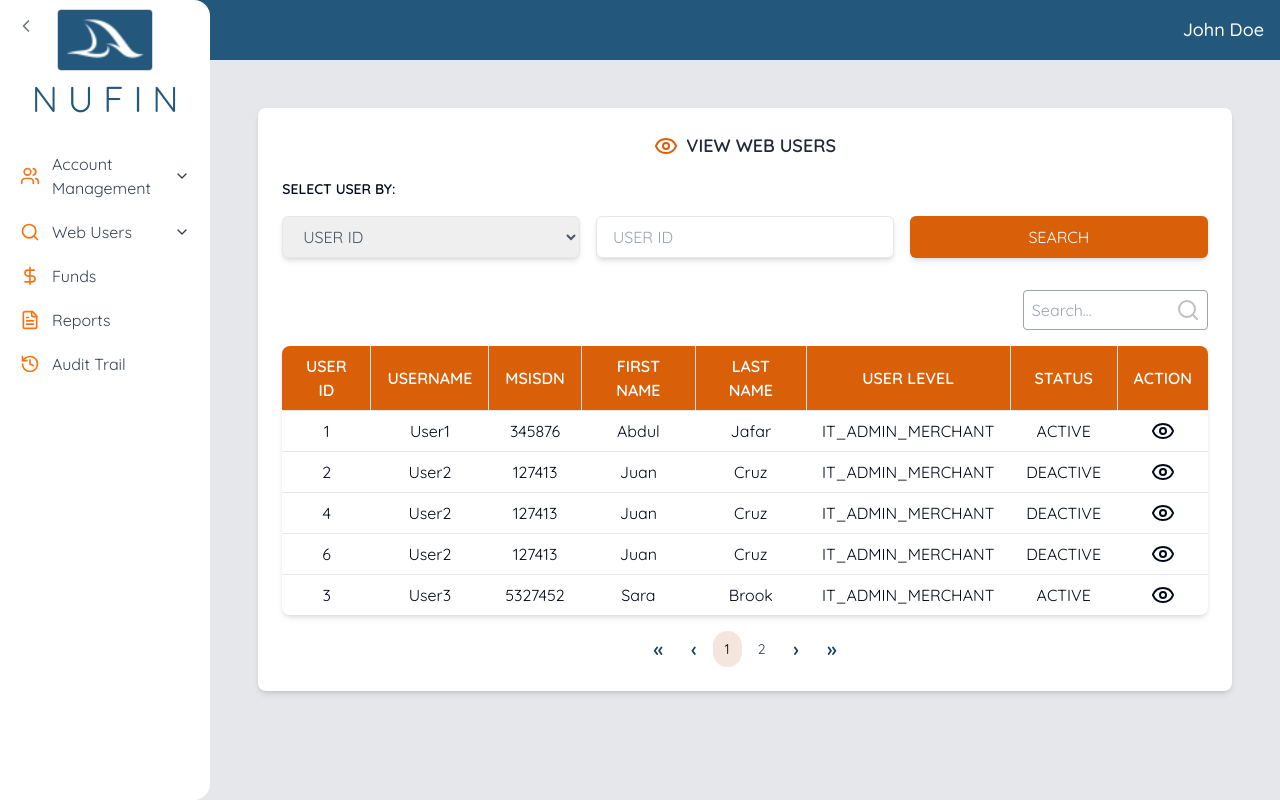
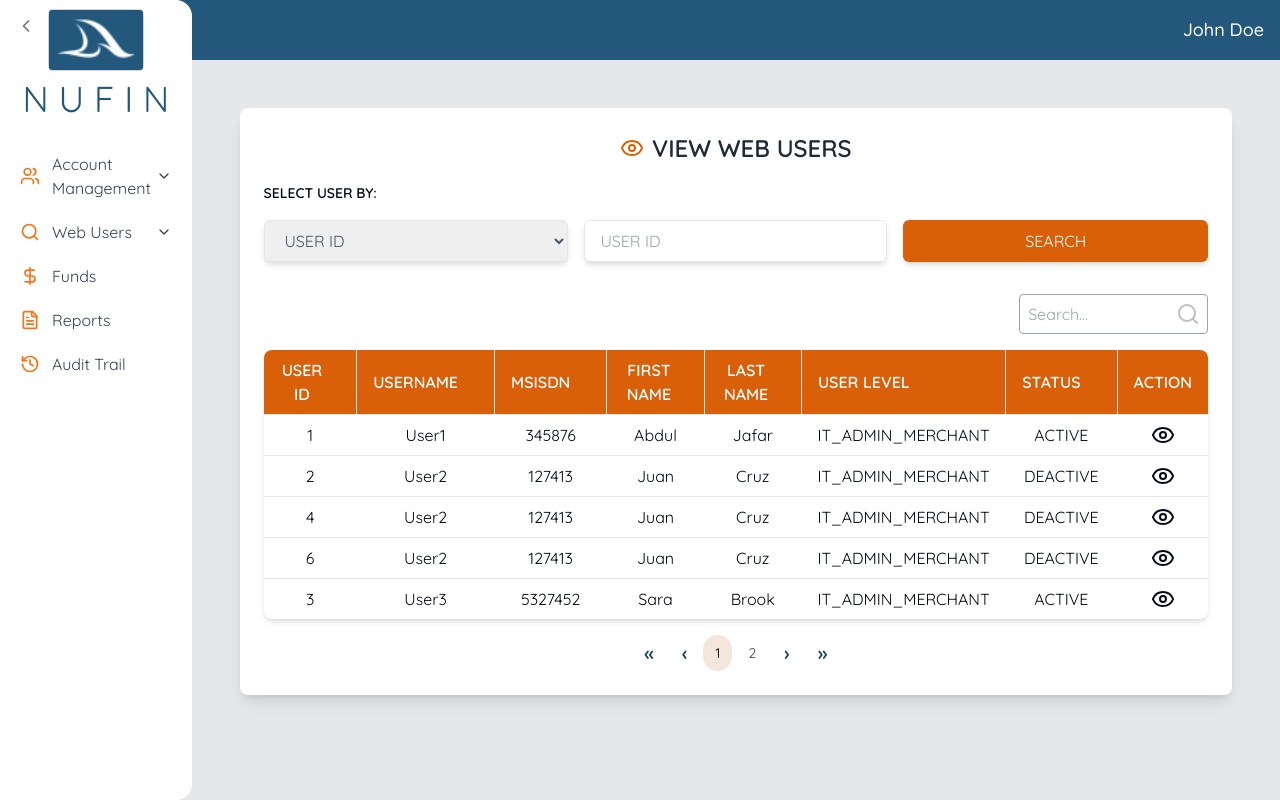
Before and after one commit to JayrTlcfzc/MerchantGUI, a React (Vite) app: page /web-users/view-web-users in a window 1280 px wide. Built offline with nearby package versions, Linux system fonts and the light colour scheme.

Commit message:
Sorting & Pagination Enhancement

```diff
--- a/src/pages/AccountManagement/viewPendingSubscriber.jsx
+++ b/src/pages/AccountManagement/viewPendingSubscriber.jsx
@@ -1,5 +1,5 @@
 import React, { useState } from "react";
-import { Eye, Search } from "lucide-react";
+import { Eye, Search, ArrowDownUp, X } from "lucide-react";
 
 const ViewPendingSubscriber = () => {
   const [searchInput, setSearchInput] = useState("");
@@ -58,7 +58,7 @@ const ViewPendingSubscriber = () => {
         <button
           key={i}
           onClick={() => paginate(i)}
-          className={`px-3 py-1 mx-1 rounded-full text-sm ${currentPage === i ? 'bg-[#F4E6DC] text-black' : 'bg-gray-200 text-gray-700'}`}
+          className={`px-3 py-1 mx-1 hover:bg-[#F3EEEB] rounded-full text-sm ${currentPage === i ? 'bg-[#F4E6DC] text-black' : 'bg-gray-200 text-gray-700'}`}
         >
           {i}
         </button>
@@ -68,8 +68,8 @@ const ViewPendingSubscriber = () => {
   };
 
   return (
-    <div className="min-h-screen bg-gray-100 p-6">
-      <div className="max-w-4xl mx-auto bg-white p-6 rounded shadow-md">
+    <div className="min-h-screen bg-gray-200 p-8">
+      <div className="max-w-7xl mx-auto bg-white p-6 rounded-lg shadow-lg">
 
         {/* Page Title */}
         <h2 className="text-2xl font-semibold text-gray-800 flex items-center justify-center mb-10">
@@ -95,7 +95,7 @@ const ViewPendingSubscriber = () => {
             <X
                 color='#BFBFBF'
                 onClick={() => setSearchInput('')}
-                className='absolute right-2 top-1/2 -translate-y-1/2'
+                className='absolute right-2 top-1/2 -translate-y-1/2 cursor-pointer'
             />)
           }
         </div>
@@ -104,17 +104,29 @@ const ViewPendingSubscriber = () => {
         <table className="min-w-full divide-y table-auto border-collapse rounded-lg shadow overflow-hidden shadow-md">
           <thead className="rounded bg-[#D95F08] text-white">
             <tr className="divide-x divide-gray-200">
-              <th className="px-4 py-2 cursor-pointer" onClick={() => requestSort("firstname")}>
-                FIRST NAME
+              <th className="px-4 py-2 cursor-pointer group hover:bg-[#E4813A]" onClick={() => requestSort("firstname")}>
+                <span className="flex items-center justify-between">
+                  FIRST NAME
+                  <ArrowDownUp className="inline-block ml-1 w-4 h-4 opacity-0 group-hover:opacity-100"/>
+                </span>
               </th>
-              <th className="px-4 py-2 cursor-pointer" onClick={() => requestSort("lastname")}>
-                LAST NAME
+              <th className="px-4 py-2 cursor-pointer group hover:bg-[#E4813A]" onClick={() => requestSort("lastname")}>
+                <span className="flex items-center justify-between">
+                  LAST NAME
+                  <ArrowDownUp className="inline-block ml-1 w-4 h-4 opacity-0 group-hover:opacity-100"/>
+                </span>
               </th>
-              <th className="px-4 py-2 cursor-pointer" onClick={() => requestSort("msisdn")}>
-                MSISDN
+              <th className="px-4 py-2 cursor-pointer group hover:bg-[#E4813A]" onClick={() => requestSort("msisdn")}>
+                <span className="flex items-center justify-between">
+                  MSISDN
+                  <ArrowDownUp className="inline-block ml-1 w-4 h-4 opacity-0 group-hover:opacity-100"/>
+                </span>
               </th>
-              <th className="px-4 py-2 cursor-pointer" onClick={() => requestSort("status")}>
-                STATUS
+              <th className="px-4 py-2 cursor-pointer group hover:bg-[#E4813A]" onClick={() => requestSort("status")}>
+                <span className="flex items-center justify-between">
+                  STATUS
+                  <ArrowDownUp className="inline-block ml-1 w-4 h-4 opacity-0 group-hover:opacity-100"/>
+                </span>
               </th>
             </tr>
           </thead>
@@ -142,14 +154,14 @@ const ViewPendingSubscriber = () => {
         <div className="flex justify-center mt-4 space-x-1">
           <button
             onClick={() => paginate(1)}
-            className="px-3 py-1 bg-none text-xl text-[#19405A] font-bold"
+            className="px-3 py-1 bg-none text-xl text-[#19405A] font-bold rounded-full hover:bg-[#F3EEEB]"
             disabled={currentPage === 1}
           >
             «
           </button>
           <button
             onClick={() => paginate(currentPage - 1)}
-            className="px-3 py-1 bg-none text-xl text-[#19405A] font-bold"
+            className="px-3 py-1 bg-none text-xl text-[#19405A] font-bold rounded-full hover:bg-[#F3EEEB]"
             disabled={currentPage === 1}
           >
             ‹
@@ -157,14 +169,14 @@ const ViewPendingSubscriber = () => {
           {renderPageNumbers()} {/* PAGE NUMBERS */}
           <button
             onClick={() => paginate(currentPage + 1)}
-            className="px-3 py-1 bg-none text-xl text-[#19405A] font-bold"
+            className="px-3 py-1 bg-none text-xl text-[#19405A] font-bold rounded-full hover:bg-[#F3EEEB]"
             disabled={currentPage === totalPages}
           >
             ›
           </button>
           <button
             onClick={() => paginate(totalPages)}
-            className="px-3 py-1 bg-none text-xl text-[#19405A] font-bold"
+            className="px-3 py-1 bg-none text-xl text-[#19405A] font-bold rounded-full hover:bg-[#F3EEEB]"
             disabled={currentPage === totalPages}
           >
             »
--- a/src/pages/WebUsers/viewWebUsers.jsx
+++ b/src/pages/WebUsers/viewWebUsers.jsx
@@ -1,6 +1,6 @@
 import React from 'react'
 import { useState } from 'react'
-import { Eye, Search, X } from "lucide-react";
+import { Eye, Search, X, ArrowDownUp } from "lucide-react";
 import ViewWebUsersModal from './viewWebUsersModal.jsx';
 
 const ViewWebUsers = () => {
@@ -68,7 +68,7 @@ const ViewWebUsers = () => {
                 <button
                 key={i}
                 onClick={() => paginate(i)}
-                className={`px-3 py-1 mx-1 rounded-full text-sm ${currentPage === i ? 'bg-[#F4E6DC] text-black' : 'bg-transparent text-gray-700'}`}
+                className={`px-3 py-1 mx-1 hover:bg-[#F3EEEB] rounded-full text-sm ${currentPage === i ? 'bg-[#F4E6DC] text-black' : 'bg-transparent text-gray-700'}`}
                 >
                 {i}
                 </button>
@@ -79,10 +79,10 @@ const ViewWebUsers = () => {
 
     return (
         <div className="min-h-screen bg-gray-200 p-8">
-            <div className="p-6 bg-white shadow-md rounded-lg">
+            <div className="max-w-7xl mx-auto bg-white p-6 rounded-lg shadow-lg">
 
                 {/* Page Title */}
-                <h2 className="text-lg font-semibold text-gray-800 flex items-center justify-center mb-4">
+                <h2 className="text-2xl font-semibold text-gray-800 flex items-center justify-center mb-4">
                     <Eye color="#D95F08" className="mr-2" /> VIEW WEB USERS
                 </h2>
 
@@ -142,26 +142,47 @@ const ViewWebUsers = () => {
                 <table className='min-w-full divide-y table-auto border-collapse rounded-lg overflow-hidden shadow-md' >
                     <thead className="rounded bg-[#D95F08] text-white">
                         <tr className="divide-x divide-gray-200">
-                            <th className="px-4 py-2 cursor-pointer" onClick={() => requestSort("userid")}>
+                            <th className="px-4 py-2 cursor-pointer group hover:bg-[#E4813A]" onClick={() => requestSort("userid")}>
+                                <span className="flex items-center justify-between">
                                     USER ID
+                                    <ArrowDownUp className="inline-block ml-1 w-4 h-4 opacity-0 group-hover:opacity-100"/>
+                                </span>
                             </th>
-                            <th className="px-4 py-2 cursor-pointer" onClick={() => requestSort("username")}>
+                            <th className="px-4 py-2 cursor-pointer group hover:bg-[#E4813A]" onClick={() => requestSort("username")}>
+                                <span className="flex items-center justify-between">
                                     USERNAME
+                                    <ArrowDownUp className="inline-block ml-1 w-4 h-4 opacity-0 group-hover:opacity-100"/>
+                                </span>
                             </th>
-                            <th className="px-4 py-2 cursor-pointer" onClick={() => requestSort("msisdn")}>
+                            <th className="px-4 py-2 cursor-pointer group hover:bg-[#E4813A]" onClick={() => requestSort("msisdn")}>
+                                <span className="flex items-center justify-between">
                                     MSISDN
+                                    <ArrowDownUp className="inline-block ml-1 w-4 h-4 opacity-0 group-hover:opacity-100"/>
+                                </span>
                             </th>
-                            <th className="px-4 py-2 cursor-pointer" onClick={() => requestSort("firstname")}>
+                            <th className="px-4 py-2 cursor-pointer group hover:bg-[#E4813A]" onClick={() => requestSort("firstname")}>
+                                <span className="flex items-center justify-between">
                                     FIRST NAME
+                                    <ArrowDownUp className="inline-block ml-1 w-4 h-4 opacity-0 group-hover:opacity-100"/>
+                                </span>
                             </th>
-                            <th className="px-4 py-2 cursor-pointer" onClick={() => requestSort("lastname")}>
+                            <th className="px-4 py-2 cursor-pointer group hover:bg-[#E4813A]" onClick={() => requestSort("lastname")}>
+                                <span className="flex items-center justify-between">
                                     LAST NAME
+                                    <ArrowDownUp className="inline-block ml-1 w-4 h-4 opacity-0 group-hover:opacity-100"/>
+                                </span>
                             </th>
-                            <th className="px-4 py-2 cursor-pointer" onClick={() => requestSort("username")}>
+                            <th className="px-4 py-2 cursor-pointer group hover:bg-[#E4813A]" onClick={() => requestSort("username")}>
+                                <span className="flex items-center justify-between">
                                     USER LEVEL
+                                    <ArrowDownUp className="inline-block ml-1 w-4 h-4 opacity-0 group-hover:opacity-100"/>
+                                </span>
                             </th>
-                            <th className="px-4 py-2 cursor-pointer" onClick={() => requestSort("status")}>
+                            <th className="px-4 py-2 cursor-pointer group hover:bg-[#E4813A]" onClick={() => requestSort("status")}>
+                                <span className="flex items-center justify-between">
                                     STATUS
+                                    <ArrowDownUp className="inline-block ml-1 w-4 h-4 opacity-0 group-hover:opacity-100"/>
+                                </span>
                             </th>
                             <th className="px-4 py-2">
                                 ACTION
@@ -201,14 +222,14 @@ const ViewWebUsers = () => {
                 <div className="flex justify-center mt-4 space-x-1">
                     <button
                         onClick={() => paginate(1)}
-                        className="px-3 py-1 bg-none text-xl text-[#19405A] font-bold"
+                        className="px-3 py-1 bg-none text-xl text-[#19405A] font-bold rounded-full hover:bg-[#F3EEEB]"
                         disabled={currentPage === 1}
                     >
                         «
                     </button>
                     <button
                         onClick={() => paginate(currentPage - 1)}
-                        className="px-3 py-1 bg-none text-xl text-[#19405A] font-bold"
+                        className="px-3 py-1 bg-none text-xl text-[#19405A] font-bold rounded-full hover:bg-[#F3EEEB]"
                         disabled={currentPage === 1}
                     >
                         ‹
@@ -216,14 +237,14 @@ const ViewWebUsers = () => {
                     {renderPageNumbers()}
                     <button
                         onClick={() => paginate(currentPage + 1)}
-                        className="px-3 py-1 bg-none text-xl text-[#19405A] font-bold"
+                        className="px-3 py-1 bg-none text-xl text-[#19405A] font-bold rounded-full hover:bg-[#F3EEEB]"
                         disabled={currentPage === totalPages}
                     >
                         ›
                     </button>
                     <button
                         onClick={() => paginate(totalPages)}
-                        className="px-3 py-1 bg-none text-xl text-[#19405A] font-bold"
+                        className="px-3 py-1 bg-none text-xl text-[#19405A] font-bold rounded-full hover:bg-[#F3EEEB]"
                         disabled={currentPage === totalPages}
                     >
                         »
```
Lines whose indentation alone changed are shown as unchanged.
